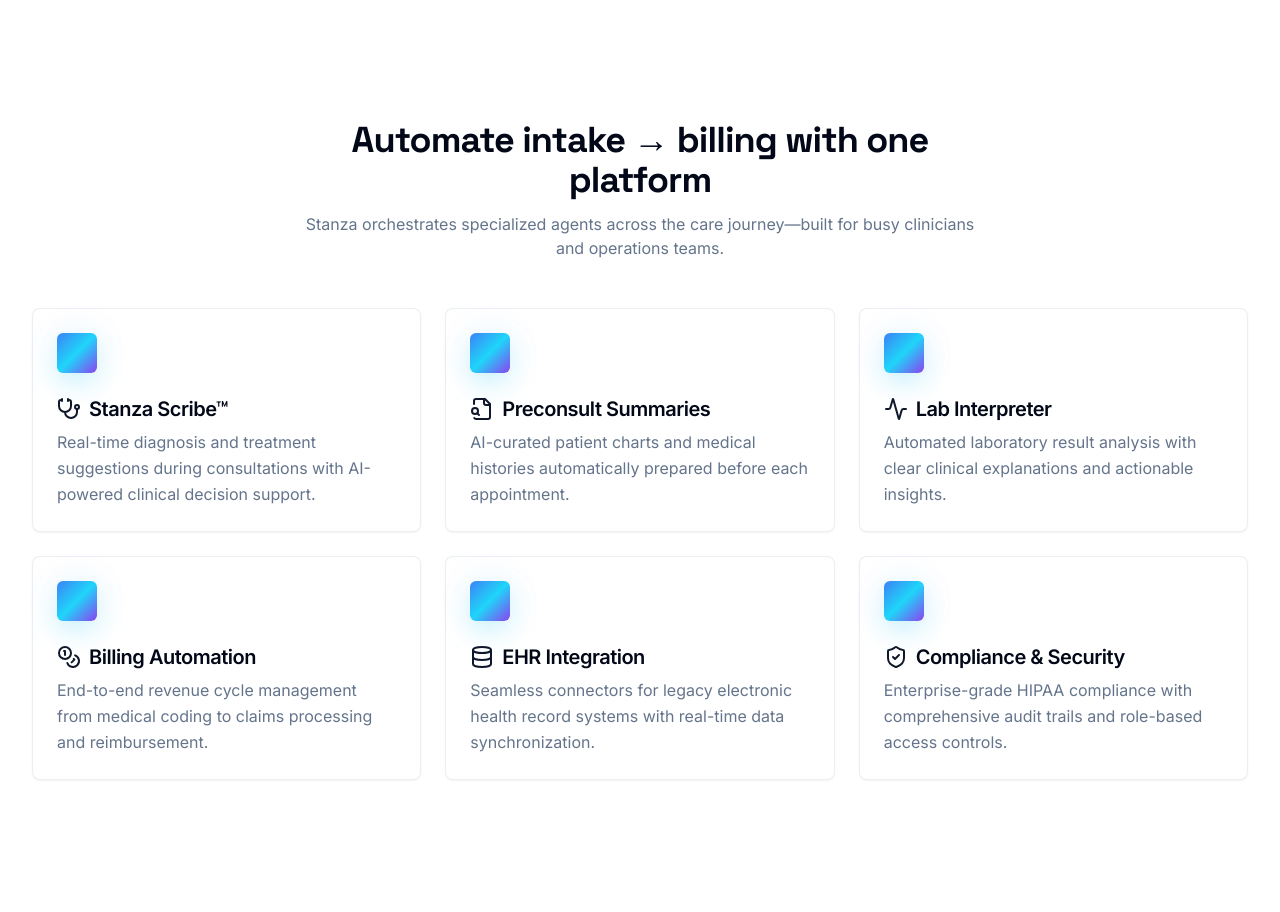
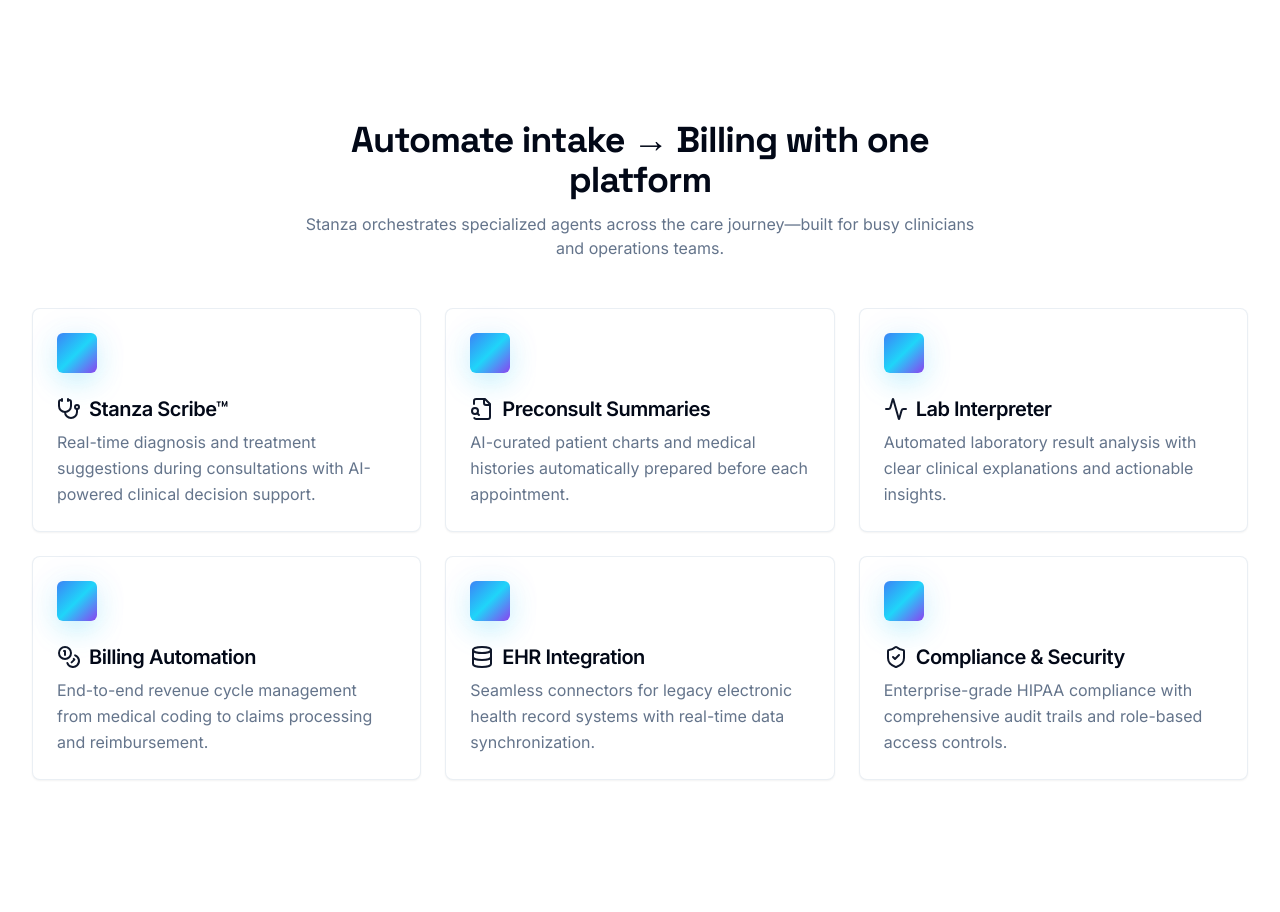
Before and after one commit to hctbd/stanza-core-flow, a React (Vite) app: page / in a window 1280 px wide. Shown: the part 1380-2292 px from the top of the page. Built offline with nearby package versions, Linux system fonts and the light colour scheme.

Commit message:
Update Features.tsx

```diff
--- a/src/components/sections/Features.tsx
+++ b/src/components/sections/Features.tsx
@@ -40,7 +40,7 @@ const Features = () => {
       <div className="container mx-auto">
         <header className="text-center max-w-2xl mx-auto mb-12">
           <h2 className="font-display text-3xl md:text-4xl font-bold tracking-tight mb-3">
-            Automate intake → billing with one platform
+            Automate intake → Billing with one platform
           </h2>
           <p className="text-muted-foreground">
             Stanza orchestrates specialized agents across the care journey—built for busy clinicians and operations teams.
```
